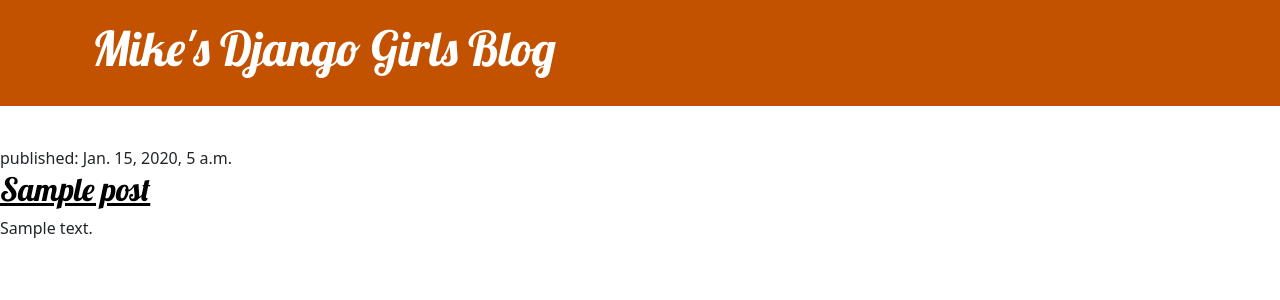
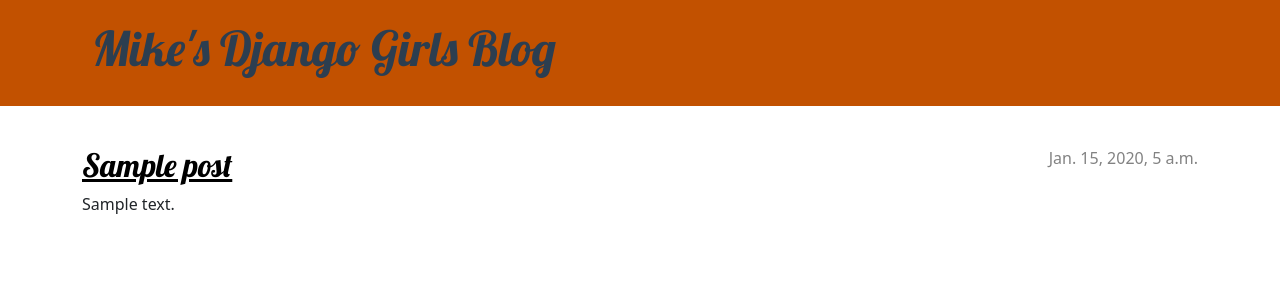
Before and after one commit to Aphelious/my_first_blog, a Django app: page / in a window 1280 px wide. Shown: the top 300 px of the page. Run offline with Django 3.2, Linux system fonts and the light colour scheme; tables that the repository leaves empty hold one stand-in row (values such as "Sample post").

Commit message:
Add main class in HTML, change title color in css.

```diff
--- a/blog/static/css/blog.css
+++ b/blog/static/css/blog.css
@@ -9,7 +9,7 @@
 .page-header h1 a,
 .page-header h1 a:visited,
 .page-header h1 a:active {
-    color: #ffffff;
+    color: #2C3E50;
     font-size: 36pt;
     text-decoration: none;
 }
@@ -37,7 +37,7 @@
 .top-menu,
 .top-menu:hover,
 .top-menu:visited {
-    color: #ffffff;
+    color: #gggggg;
     float: right;
     font-size: 26pt;
     margin-right: 20px;
--- a/blog/templates/blog/post_list.html
+++ b/blog/templates/blog/post_list.html
@@ -14,12 +14,20 @@
             </div>
         </header>
 
+        <main class="container">
+            <div class="row">
+                <div class="col">
                     {% for post in posts %}
                         <article class="post">
-                <time>published: {{ post.published_date }}</time>
+                            <time class="date">
+                                {{ post.published_date }}
+                            </time>
                             <h2><a href="">{{ post.title }}</a></h2>
                             <p>{{ post.text|linebreaksbr }}</p>
                         </article>
                     {% endfor %}
+                </div>
+            </div>
+        </main>
     </body>
 </html>
```
Lines whose indentation alone changed are shown as unchanged.
